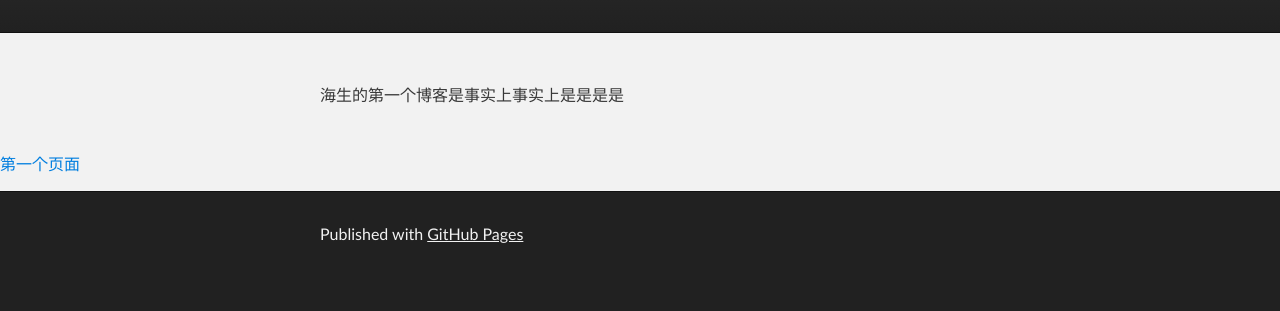
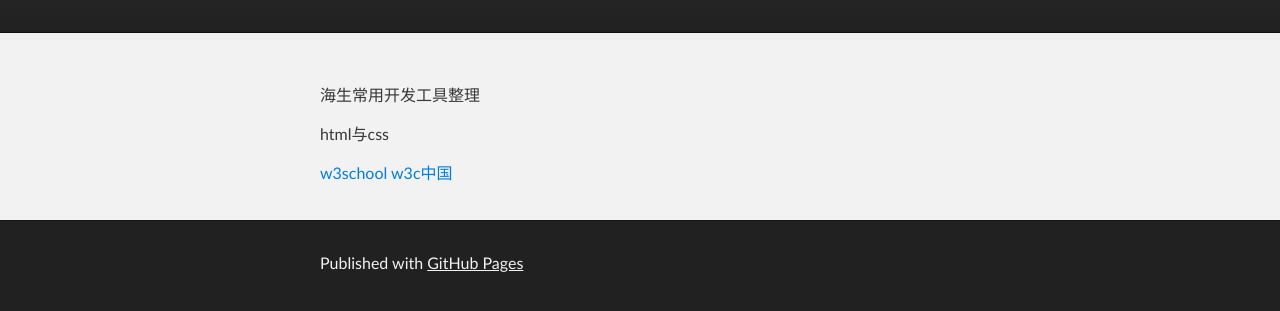
Before and after one commit to hisheng/hisheng.github.io, a plain HTML site: page index.html in a window 1280 px wide. Shown: the part 177-488 px from the top of the page. Drawn offline with Linux system fonts and the light colour scheme.

Commit message:
Update index.html

```diff
--- a/index.html
+++ b/index.html
@@ -27,10 +27,14 @@
     <!-- MAIN CONTENT -->
     <div id="main_content_wrap" class="outer">
       <section id="main_content" class="inner">
-        <p>海生的第一个博客是事实上事实上是是是是</p>
+        <p>海生常用开发工具整理</p>
+        <p>html与css</p>
+        <p><a href="http://www.w3school.com.cn/" target="_blank">w3school</a>
+          <a href="http://www.chinaw3c.org/" target="_blank">w3c中国</a>
+        </p>
 
       </section>
-      <p><a href="first.html">第一个页面</a></p>
+
     </div>
 
     <!-- FOOTER  -->
```
